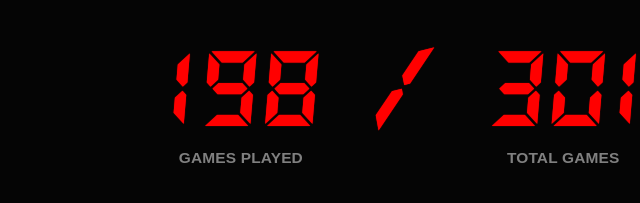
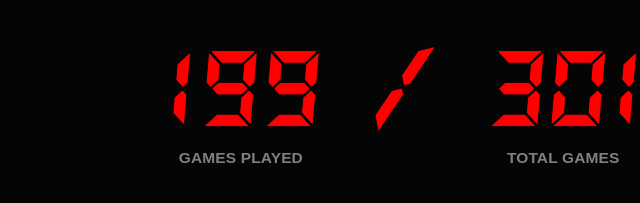
Before and after one commit to photobackflip/thesarkive, a plain HTML site: page index.html in a window 1280 px wide. Shown: the part 423-626 px from the top of the page, 402-1042 px from the left. Drawn offline with Linux system fonts and the light colour scheme.

Commit message:
Update index.html

```diff
--- a/index.html
+++ b/index.html
@@ -322,7 +322,7 @@
     let selectedOperatorType = "operator";
     let homeTimerInterval = null;
     const homeTrapStartDate = new Date(2026, 4, 6, 8, 0, 9);
-    const homeGamesPlayedText = "198";
+    const homeGamesPlayedText = "199";
     const homeTotalGamesText = "301";
 
     const fixedNav = document.getElementById("fixedNav");
```
